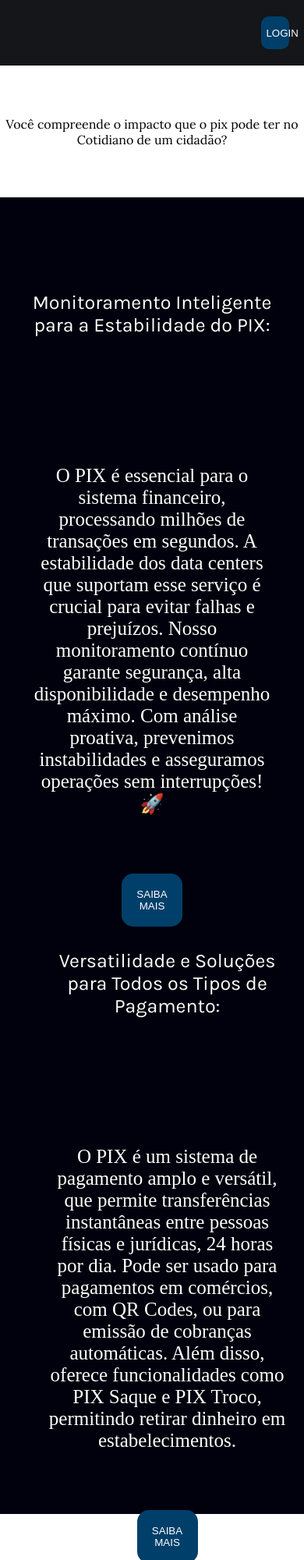
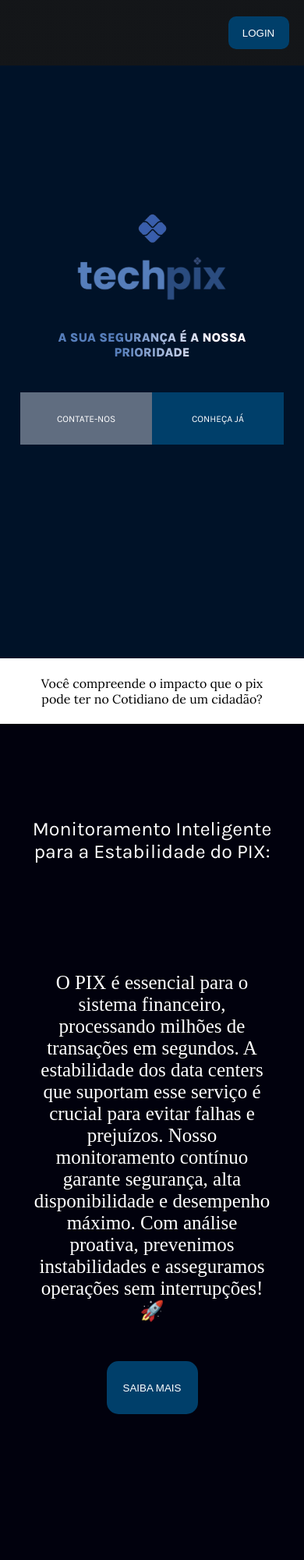
Before and after one commit to ni-teixeira/TechPix, a website: page public/index.html in a window 390 px wide. Shown: the top 2000 px of the page at 78% size. Drawn offline with Linux system fonts and the light colour scheme.

Commit message:
Finalizando responsividade tela inicial

```diff
--- a/public/css/estilo.css
+++ b/public/css/estilo.css
@@ -149,15 +149,24 @@
 }
 
 .separacao span{
+    width: 80vw;
     font-family: 'Lora';
     text-align: center;
-    font-size: 42px;
+    font-size: 34px;
 }
 
 .principal_impacto{
     display: flex;
     width: 100vw;
     flex-direction: row; /*ISSO QUE DEIXOU A IMAGEM AO LADO*/
+    align-items: center;
+    background-color: #01010D;
+}
+
+.principal_impacto_2{
+    display: flex;
+    width: 100vw;
+    flex-direction: row-reverse; /*ISSO QUE DEIXOU A IMAGEM AO LADO*/
     align-items: center;
     background-color: #01010D;
 }
@@ -187,6 +196,17 @@
 }
 
 .principal_impacto .texto button{
+    margin-top: 30px
+}
+
+.principal_impacto_2 .texto p{
+    margin-top: 100px;
+    color: white;
+    font-size: 25px;
+    padding: 20px;
+}
+
+.principal_impacto_2 .texto button{
     margin-top: 30px
 }
 
@@ -279,13 +299,13 @@
     }
 
     .separacao {
-        height: 10vh;
+        height: 15vh;
     }
 
     .separacao span{
         font-family: 'Lora';
         text-align: center;
-        font-size: 16px;
+        font-size: 20px;
     }
 
     .banner_fundo{
@@ -347,6 +367,29 @@
         display: none;
     }
 
+    .botoes_banner{
+        width: 20vh;
+        font-size: 12px;
+    }
+
+    .principal_impacto_2{
+        display: flex;
+        align-items: center;
+        justify-content: center;
+        height: 140vh;
+        flex-direction: row;
+    }
+
+    .principal_impacto_2 .texto p{
+        color: white;
+        font-size: 25px;
+        margin: 0px;
+    }
+
+    .principal_impacto_2 .texto button{
+        margin-top: 30px
+    }
+
     .texto, .solucao_texto {
         width: 90%;
         text-align: center;
@@ -367,32 +410,13 @@
 }
 
 
-
-
-
-
-
-
-
-
-
-/* Responsividade para telas menores que 700px */
 @media (max-width: 700px) {
-    .nav-bar, .principal_impacto, .principal_impacto2, .nossa_solucao {
+    .nav-bar, .principal_impacto, .principal_impacto_reverso, .separacao, .nossa_solucao {
         flex-direction: column;
-        height: auto;
     }
 
     .solucao_texto span{
         margin-bottom: 20px;
-    }
-
-    .principal_impacto{
-        height: 100vh;
-    }
-
-    .principal_impacto2{
-        height: 130vh;
     }
 
     .nossa_solucao{
@@ -403,41 +427,158 @@
         height: 10vh;
     }
 
-    .separacao{
-        display: flex;
-        align-items: center;
-        justify-content: center;
-        width: 100vw;
-        height: 20vh;
-        background-color: white;
+    .separacao {
+        height: 10vh;
     }
 
     .separacao span{
+        width: 80vw;
         font-family: 'Lora';
         text-align: center;
         font-size: 16px;
+    }
+
+    .banner_fundo{
+        display: flex;
+        width: 100vw;
+        height: 90vh;
+        background-color: #001228;
+        background-image: url();
+        padding: 0px;
+    }
+
+    .conteudo_banner{
+        display: flex;
+        align-items: center;
+        margin: 0px;
+        width: 100vw;
+        height: 50vh;
+    }
+
+
+    .coluna_banner{
+        align-items: center;
+    }
+
+    .logo_banner{
+        display: flex;
+        margin-top: 20px;
+        flex-direction: column;
+        justify-content: start;
+        align-items: center;
+        width: 40vw;
+        height: auto;
+    }
+
+    .pix{
+        width: 10vw;
+        margin-bottom: 2vh;
+    }
+
+    .techpix{
+        width: 50vw;
+        height: auto;
+        margin-bottom: 4vh;
+    }
+
+    .slogan{
+        display: flex;
+        font-family: 'Karla';
+        width: 80%;
+        max-width: 350px;
+        font-size: 16px;
+        color: white;
+        text-align: left;
+    }
+
+    .slogan span {
+        font-size: 16px;
+        font-weight: bold;
+        text-align: center;
+        background: linear-gradient(90deg, #567EBB 35%, #FFFAFF 80%);
+        -webkit-background-clip: text;
+        -webkit-text-fill-color: transparent;
+        font-weight: 800;
     }
 
     .logo{
         display: none;
     }
 
-    .banner_fundo{
-        display: none;
+    .botoes_banner{
+        width: 20vh;
+        font-size: 12px;
     }
 
-    .conteudo, .texto, .solucao_texto {
-        width: 90%;
+    .principal_impacto{
+        height: 140vh;
+    }
+
+    .principal_impacto_2{
+        display: flex;
+        align-items: center;
+        justify-content: center;
+        height: 140vh;
+        flex-direction: row;
+    }
+
+    .principal_impacto_2 .texto p{
+        color: white;
+        font-size: 25px;
+        margin: 0px;
+    }
+
+    .principal_impacto_2 .texto button{
+        margin-top: 30px
+    }
+
+    .nossa_solucao{
+        display: flex;
+        background-color: #ffffff;
+        height: 210vh;
+        justify-content: space-between;
+        align-items: center;
+    }
+
+    .solucao_texto {
+        display: flex;
+        width: 90vw;
+        height: 140vh;
         text-align: center;
     }
 
     .texto p {
-        font-size: 20px;
+        font-size: 14px;
+        margin: 0px;
     }
 
-    .botoes_impacto, .botoes_login{
+    .botao_login{
         width: 20vw;
+        text-align: center;
     }
+
+    .botoes_impacto {
+        width: 30vw;
+    }
+
+    .footer{
+    display: flex;
+    align-items: center;
+    flex-direction: column;
+    justify-content: center;
+    height: 10vh;
+    background-color: #FFFAFF;
+    background: linear-gradient(rgba(28, 31, 35, 0.7), rgba(28, 31, 35, 0.7));
+    background-color: black;
+}
+
+.footer span{
+    font-family: 'Lora';
+    text-align: center;
+    font-size: 20px;
+    color: white;
+}
+
 
     .imagem_impacto, .imagem_solucao {
         display: none;
--- a/public/index.html
+++ b/public/index.html
@@ -56,7 +56,7 @@
         </div>
     </div>
 
-    <div class="principal_impacto" style="flex-direction: row-reverse;">
+    <div class="principal_impacto_2">
         <div>
             <img class="imagem_impacto" src="./assets/imgs/parede-de-fundo.jpg">
         </div> <!-- A TAG ESTÁ FORA DA DIV CADASTRO MAS DENTRO DA PRINCIPAL-->
```
